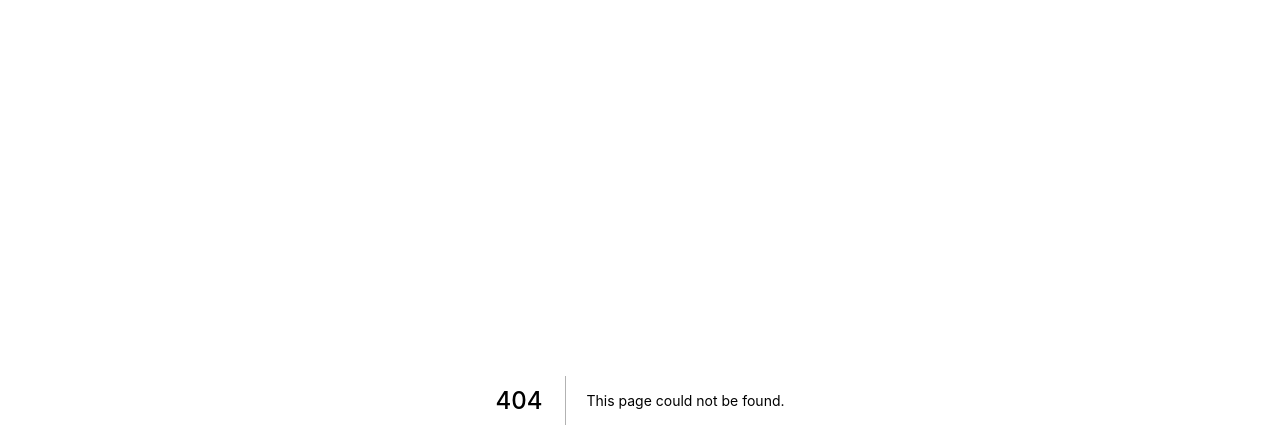
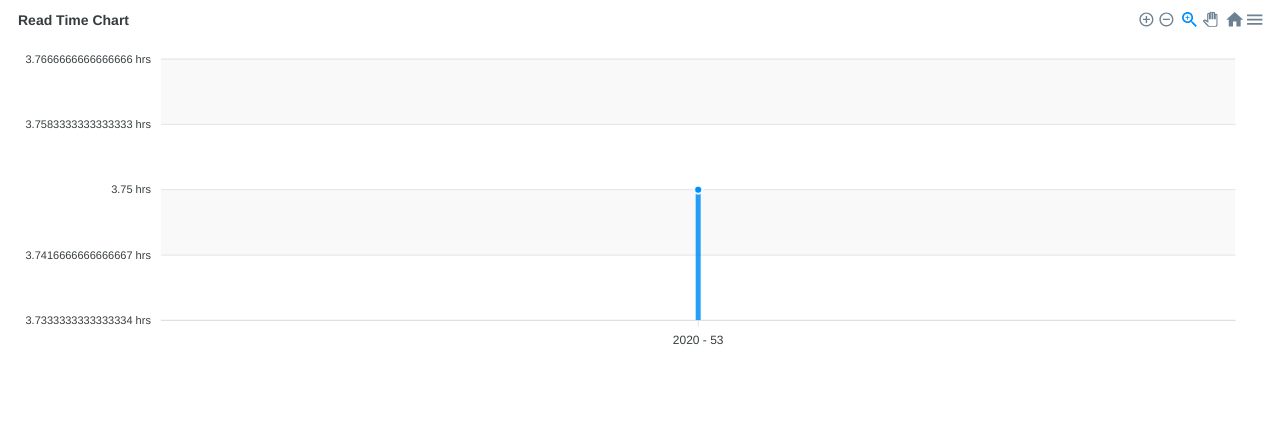
Before and after one commit to hrg921/value-observation, a Next.js app: page /reads in a window 1280 px wide. Before the commit this address had no page. Shown: the top 448 px of the page. Built offline with nearby package versions, Linux system fonts and the light colour scheme.

Commit message:
feat: add reads time chart

```diff
--- a/components/apex-charts/charts/LineChart.tsx
+++ b/components/apex-charts/charts/LineChart.tsx
@@ -5,15 +5,17 @@ import { ChartData } from '../interface';
 import { useChartId } from './useChartId';
 
 type Props = {
+  formatter?: (value: number) => string;
   series: [
     {
       name: string;
       data: ChartData;
     }
   ];
+  title?: string;
 };
 
-export const LineChart: React.FC<Props> = ({ series }) => {
+export const LineChart: React.FC<Props> = ({ formatter, series, title }) => {
   const chartId = useChartId();
   const options = {
     chart: {
@@ -31,7 +33,7 @@ export const LineChart: React.FC<Props> = ({ series }) => {
       curve: "straight"
     },
     title: {
-      text: "Product Trends by Month",
+      text: title,
       align: "left"
     },
     grid: {
@@ -42,9 +44,7 @@ export const LineChart: React.FC<Props> = ({ series }) => {
     },
     yaxis: {
       labels: {
-        formatter: function(value: number) {
-          return value.toLocaleString() + "₩";
-        }
+        formatter
       }
     }
   };
--- a/datas/readTimeData.ts
+++ b/datas/readTimeData.ts
@@ -1,3 +1,7 @@
+import moment from 'moment';
+
+import { LineChartData } from '../components/charts';
+
 interface ReadTimeDataElement {
   from: Date;
   elapsedMinutes: number;
@@ -16,3 +20,34 @@ export const readTimeData: ReadTimeData = [
   { from: new Date("2020-03-28T15:15:00"), elapsedMinutes: 25 },
   { from: new Date("2020-03-28T17:15:00"), elapsedMinutes: 25 }
 ];
+export const readTimeLineChartData: LineChartData = readTimeData.reduce(
+  (prev, next) => {
+    const weekOfYearString = `${moment(next.from).year()} - ${moment(
+      next.from
+    ).isoWeeksInYear()}`;
+    const filteredByWeekOfYear = prev.filter(p => p.x === weekOfYearString);
+    const readTimeLineChartDataExceptForWeekOfYear = prev.filter(
+      p => p.x !== weekOfYearString
+    );
+    const isWeekDataExist = filteredByWeekOfYear.length !== 0;
+
+    if (!isWeekDataExist) {
+      return [
+        ...prev,
+        {
+          x: weekOfYearString,
+          y: next.elapsedMinutes
+        }
+      ];
+    }
+
+    return [
+      ...readTimeLineChartDataExceptForWeekOfYear,
+      {
+        x: filteredByWeekOfYear[0].x,
+        y: filteredByWeekOfYear[0].y + next.elapsedMinutes
+      }
+    ];
+  },
+  [] as LineChartData
+);
--- a/package.json
+++ b/package.json
@@ -11,6 +11,7 @@
     "@types/styled-components": "^5.0.1",
     "apexcharts": "^3.17.0",
     "isomorphic-unfetch": "3.0.0",
+    "moment": "^2.24.0",
     "next": "latest",
     "react": "^16.12.0",
     "react-apexcharts": "^1.3.6",
--- /dev/null
+++ b/pages/reads.tsx
@@ -0,0 +1,20 @@
+import React, { useCallback } from 'react';
+
+import { LineChart } from '../components/charts';
+import { readTimeLineChartData } from '../datas/readTimeData';
+
+const ReadsPage: React.FC = () => {
+  const formatter = useCallback((value: number) => {
+    return `${value / 60} hrs`;
+  }, []);
+
+  return (
+    <LineChart
+      formatter={formatter}
+      series={[{ name: "Read Time", data: readTimeLineChartData }]}
+      title="Read Time Chart"
+    ></LineChart>
+  );
+};
+
+export default ReadsPage;
```
Also changed, not shown: pages/incomes.tsx (+12 -4 lines), 1 other file (tests, documents, lock files or other folders).
